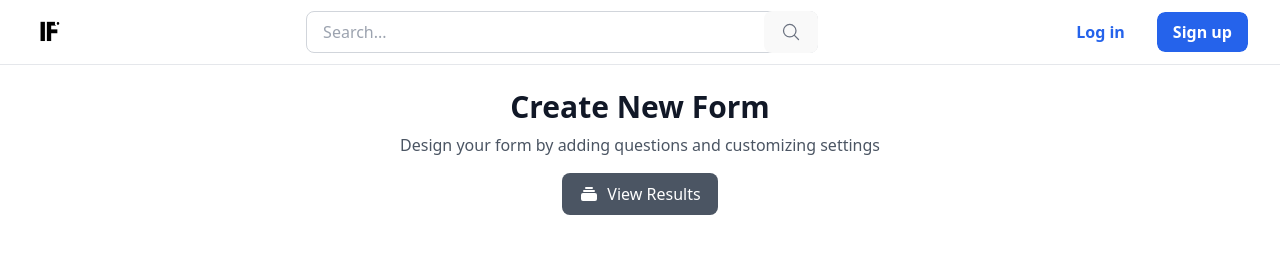
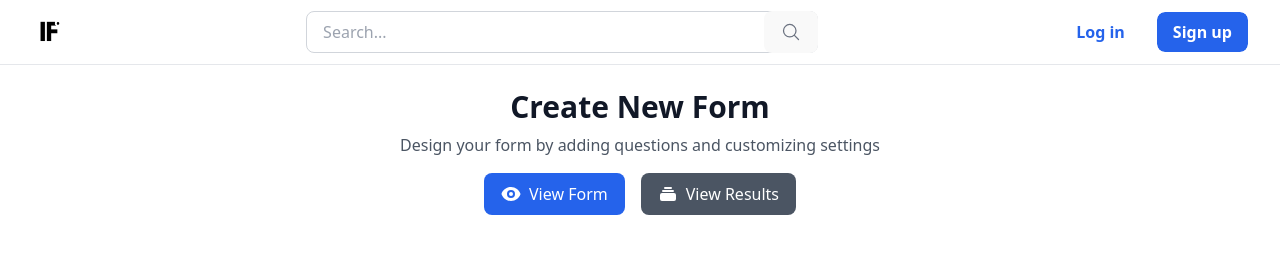
Before and after one commit to roshidoniy/Iform, a React (Vite) app: page /template/1/edit in a window 1280 px wide. Shown: the top 263 px of the page. Built offline with nearby package versions, Linux system fonts and the light colour scheme; no server answers; the database is empty.

Commit message:
View Form Button was added in ManageForm.tsx

```diff
--- a/src/pages/templatePages/ManageForm.tsx
+++ b/src/pages/templatePages/ManageForm.tsx
@@ -107,6 +107,16 @@ const ManageForm = () => {
                 <h1 className="text-3xl font-bold text-gray-900 mb-2">Create New Form</h1>
                 <p className="text-gray-600">Design your form by adding questions and customizing settings</p>
                 <div className="mt-4 flex justify-center gap-4">
+                    <button
+                        onClick={() => navigate(`/template/${tid}/view`)}
+                        className="inline-flex items-center px-4 py-2 bg-blue-600 text-white rounded-lg hover:bg-blue-700 focus:outline-none focus:ring-2 focus:ring-offset-2 focus:ring-blue-500 transition-all"
+                    >
+                        <svg xmlns="http://www.w3.org/2000/svg" className="h-5 w-5 mr-2" viewBox="0 0 20 20" fill="currentColor">
+                            <path d="M10 12a2 2 0 100-4 2 2 0 000 4z" />
+                            <path fillRule="evenodd" d="M.458 10C1.732 5.943 5.522 3 10 3s8.268 2.943 9.542 7c-1.274 4.057-5.064 7-9.542 7S1.732 14.057.458 10zM14 10a4 4 0 11-8 0 4 4 0 018 0z" clipRule="evenodd" />
+                        </svg>
+                        View Form
+                    </button>
                     <button
                         onClick={() => navigate(`/template/${tid}/edit/results`)}
                         className="inline-flex items-center px-4 py-2 bg-gray-600 text-white rounded-lg hover:bg-gray-700 focus:outline-none focus:ring-2 focus:ring-offset-2 focus:ring-gray-500 transition-all"
```
